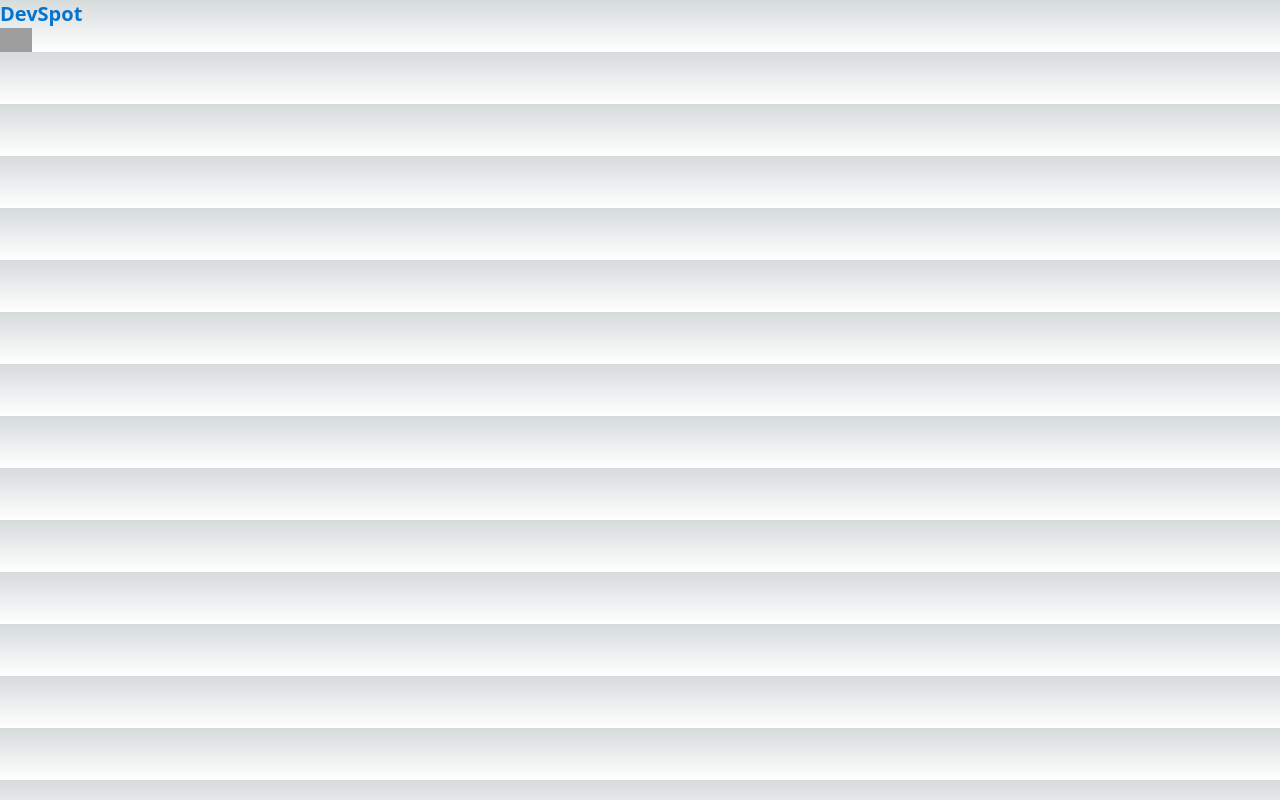
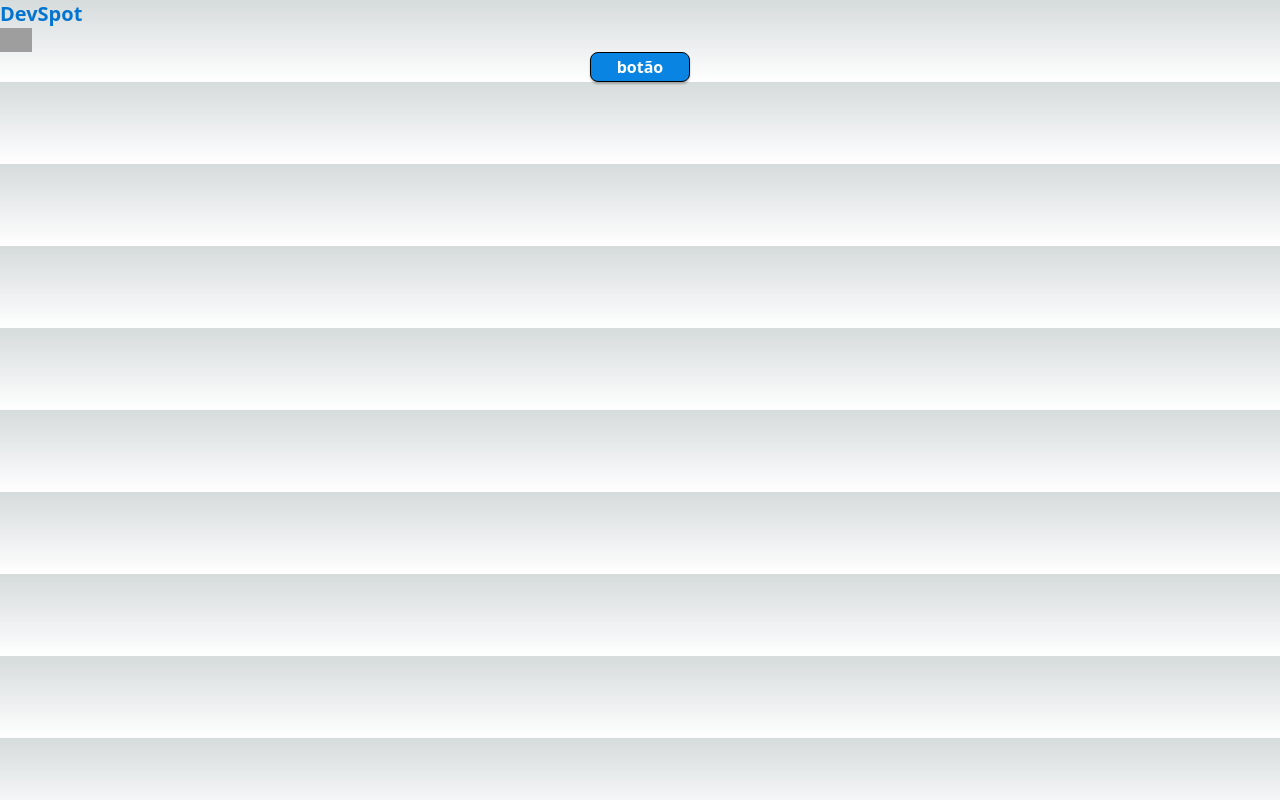
Before and after one commit to kelving0mes/devspot-app, a Next.js app: page / in a window 1280 px wide. Built offline with nearby package versions, Linux system fonts and the light colour scheme; grey boxes are pictures that could not be loaded.

Commit message:
button component

```diff
--- /dev/null
+++ b/src/app/components/button.js
@@ -0,0 +1,21 @@
+import React from 'react';
+
+const Button1 = () => {
+  return (
+    <div className="flex flex-col w-full" id="NewRootRoot">
+  <div className="flex items-center justify-center"> {/* Adicionado */}
+    <button
+      className="border-solid shadow-[0px_2px_2px_0px_rgba(0,_0,_0,_0.25)] bg-[#0984e3] flex flex-col items-center pt-0.5 pb-1 border-black border rounded-lg"
+      id="Button1"
+      style={{ width: '100px', height: '30px', overflow: 'hidden' }}
+    >
+      <div className="text-base font-['Noto_Sans'] font-semibold tracking-[1.5] text-white">
+        botão
+      </div>
+    </button>
+  </div>
+</div>
+  );
+};
+
+export default Button1;
--- a/src/app/page.js
+++ b/src/app/page.js
@@ -1,3 +1,4 @@
+import Button1 from "./components/button";
 import Header from "./components/header/Header";
 
 
@@ -5,6 +6,7 @@ export default function Home() {
   return (
     <>
       <Header/>
+      <Button1/>
     </>
   )
 }
```
